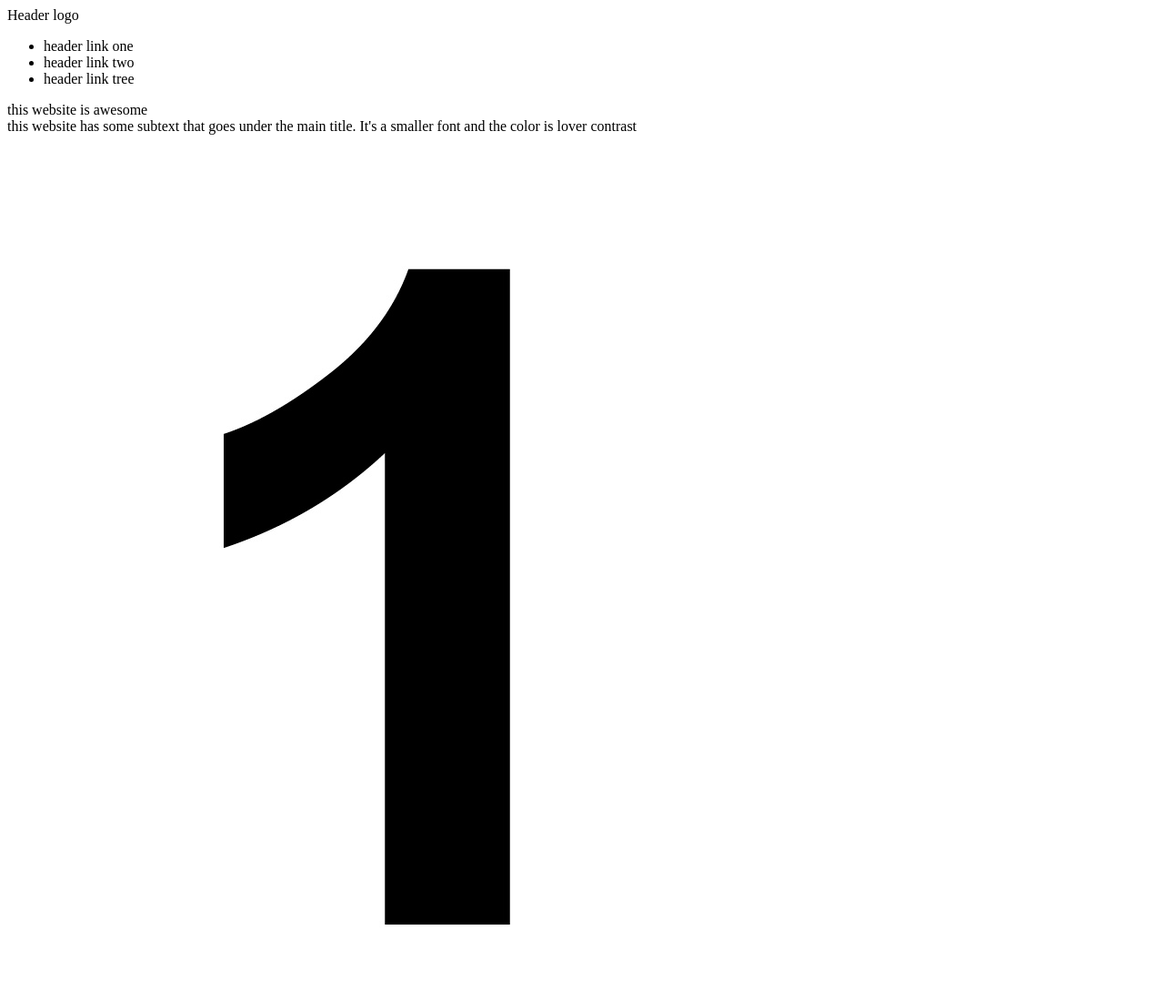
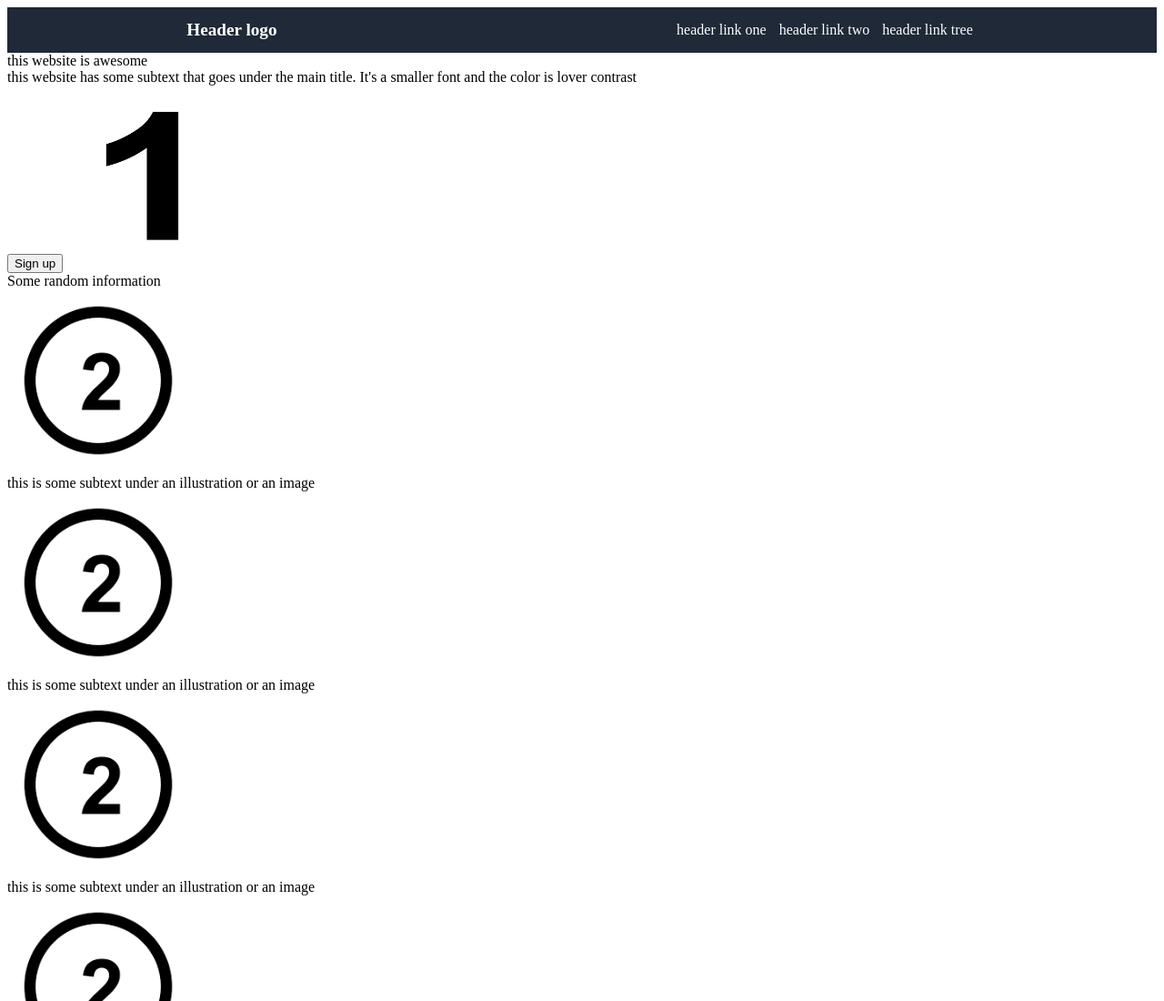
Before and after one commit to Karoliskved/main-page-using-flex, a plain HTML site: page index.html in a window 1280 px wide. Shown: the top 1100 px of the page at 91% size. Drawn offline with Linux system fonts and the light colour scheme.

Commit message:
add styles.ccs, set image size and style header

```diff
--- a/index.html
+++ b/index.html
@@ -4,16 +4,19 @@
     <meta charset="UTF-8">
     <meta http-equiv="X-UA-Compatible" content="IE=edge">
     <meta name="viewport" content="width=device-width, initial-scale=1.0">
-    <title>Document</title>
+    <link rel="stylesheet" href="style.css">
+    <title>index</title>
 </head>
 <body>
     <div class="header">
-        <div> Header logo</div>
+        <div class="logo"> Header logo</div>
+        <div>
         <ul>
-            <li><a> header link one</a></li>
-            <li><a> header link two</a></li>
-            <li><a> header link tree</a></li>
+            <li> <a href="#"> header link one</a></li>
+            <li> <a href="#"> header link two</a></li>
+            <li><a href="#"> header link tree</a></li>
         </ul>
+        </div>
     </div>
     <div class="intro">
         <div class="signup">
--- /dev/null
+++ b/style.css
@@ -0,0 +1,30 @@
+img{
+    height: 200px;
+    width: 200px;
+}
+ul{
+    list-style-type: none;
+}
+li{
+    display: inline;
+    margin: 5px;
+}
+a{
+    text-decoration: none;
+    color: white;
+}
+.body{
+    display: flex;
+    flex-direction: column;
+}
+.header{
+    background-color: #1f2937;
+    display: flex;
+    justify-content: space-around;
+    color: white;
+    align-items: center;
+}
+.logo{
+    font-weight: bold;
+    font-size: larger;
+}
```
